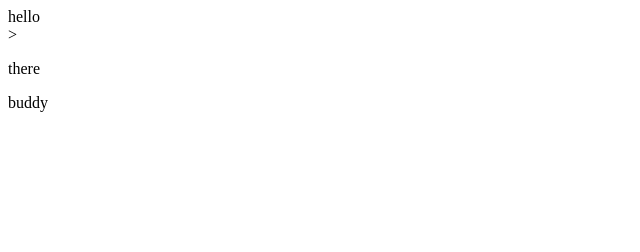
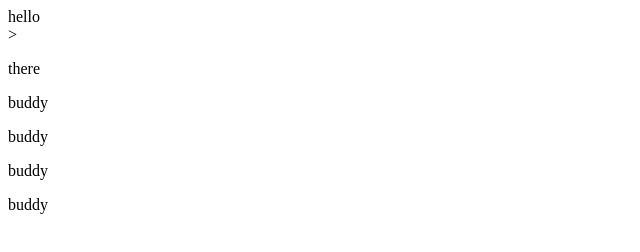
Before and after one commit to jonuchauhan/test_repo, a plain HTML site: page index.html in a window 1280 px wide. Shown: the whole page, without its empty margins (0-640 px from the left). Drawn offline with Linux system fonts and the light colour scheme.

Commit message:
new tags

```diff
--- a/index.html
+++ b/index.html
@@ -1,3 +1,6 @@
 <div>hello</div>>
 <p>there</p>
 <p>buddy</p>
+<p>buddy</p>
+<p>buddy</p>
+<p>buddy</p>
```
